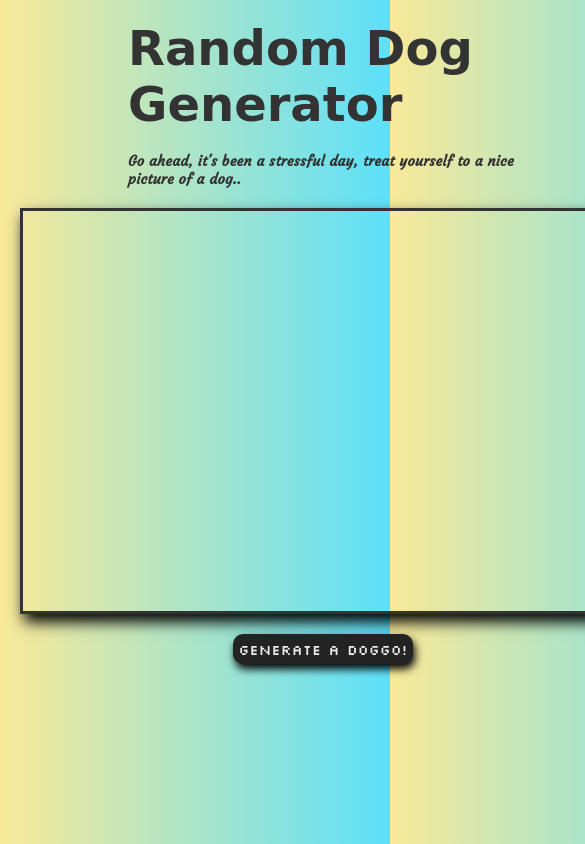
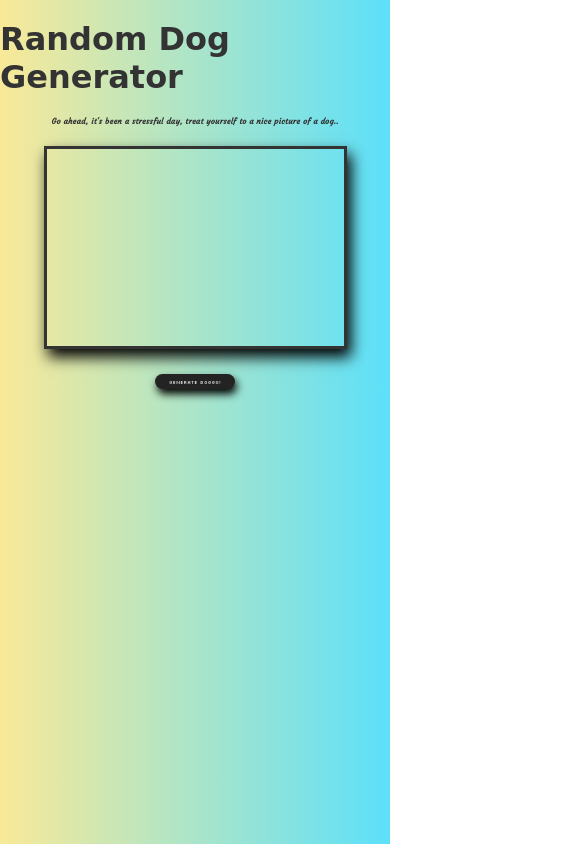
Before and after one commit to SamuelCB26/Coding-Projects-groupjsproj, a plain HTML site: page index.html in a window 390 px wide. Shown: the top 844 px of the page, 585 px wide, since content can reach past the window. Drawn offline with Linux system fonts and the light colour scheme; a web font is replaced by a local one.

Commit message:
mobile responsive

```diff
--- a/index.html
+++ b/index.html
@@ -13,7 +13,7 @@
     <h1>Random Dog Generator</h1>
     <h2>Go ahead, it's been a stressful day, treat yourself to a nice picture of a dog..</h2>
     <div id="dogImage"></div>
-    <button id="get-image">Generate A Doggo!</button>
+    <button id="get-image">Generate Doggo!</button>
     <script src="apps.js"></script>
 </body>
 </html>
--- a/styles.css
+++ b/styles.css
@@ -41,16 +41,17 @@
     display: inline;
     font-family: 'Silkscreen', cursive;
     background-color: rgb(35, 35, 35);
-    border-radius: 10px;
+    border-radius: 15px;
     color: rgb(235, 234, 234);
     font-weight: lighter;
-    width: 180px;
+    width: 160px;
     height: 30px;
-    font-size: 0.9rem;
+    font-size: 0.8rem;
     font-weight: lighter;
     letter-spacing: 0.2px;
     box-shadow: 2px 5px 9px black;
     border-style: none;
+    margin-top: 5px;
 }
 
 button:hover {
@@ -70,3 +71,21 @@
     font-size: 0.7rem;
     transition: 0.1s;
 }
+
+@media (max-width: 480px) {
+    h1 {
+        font-size: 2rem;
+    }
+    h2 {
+        font-size: 0.5rem;
+    }
+    div {
+        width: 303px;
+        height: 203px;
+    }
+    button {
+        font-size: 0.3rem;
+        width: 80px;
+        height: 15px;
+    }
+}
```
